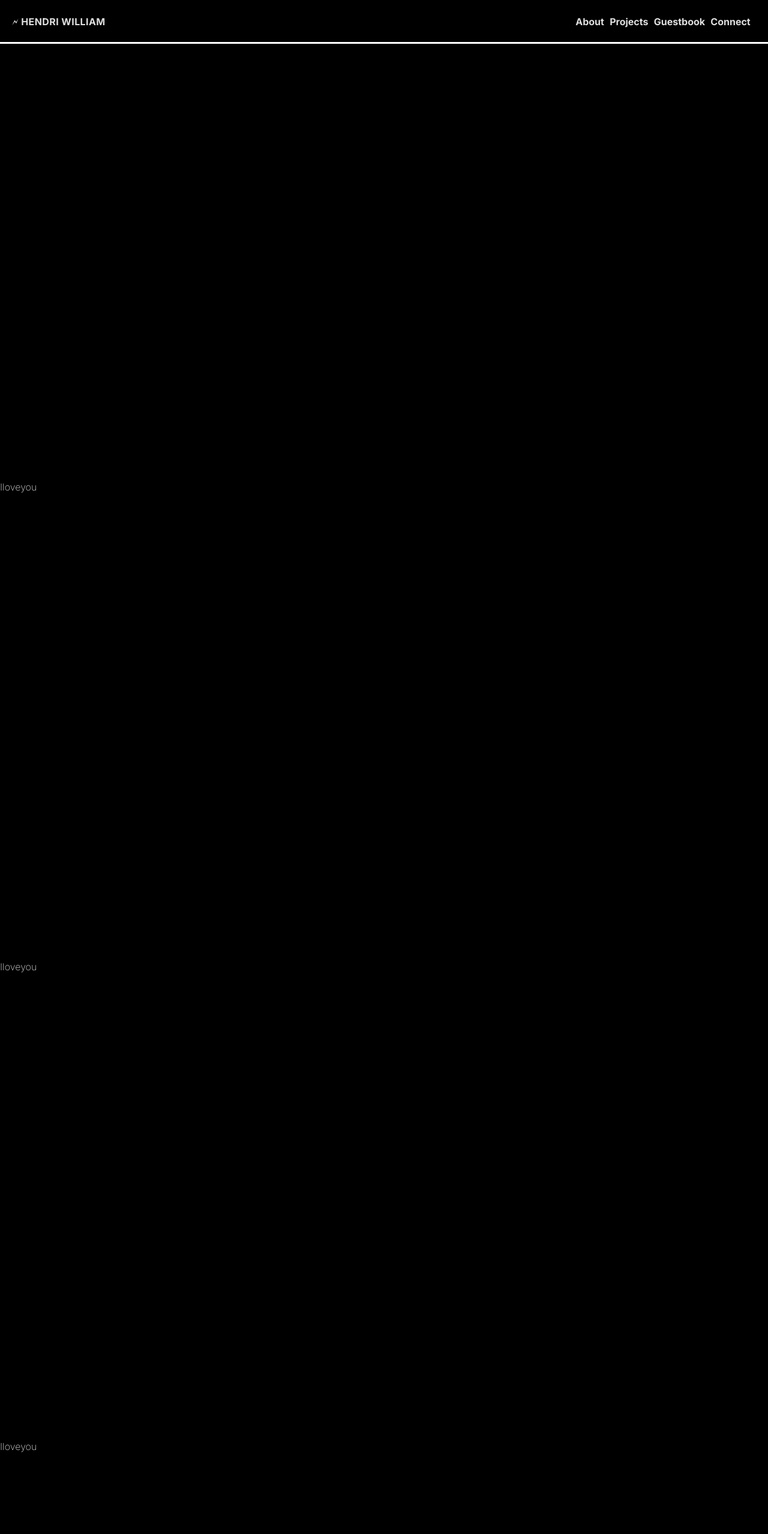
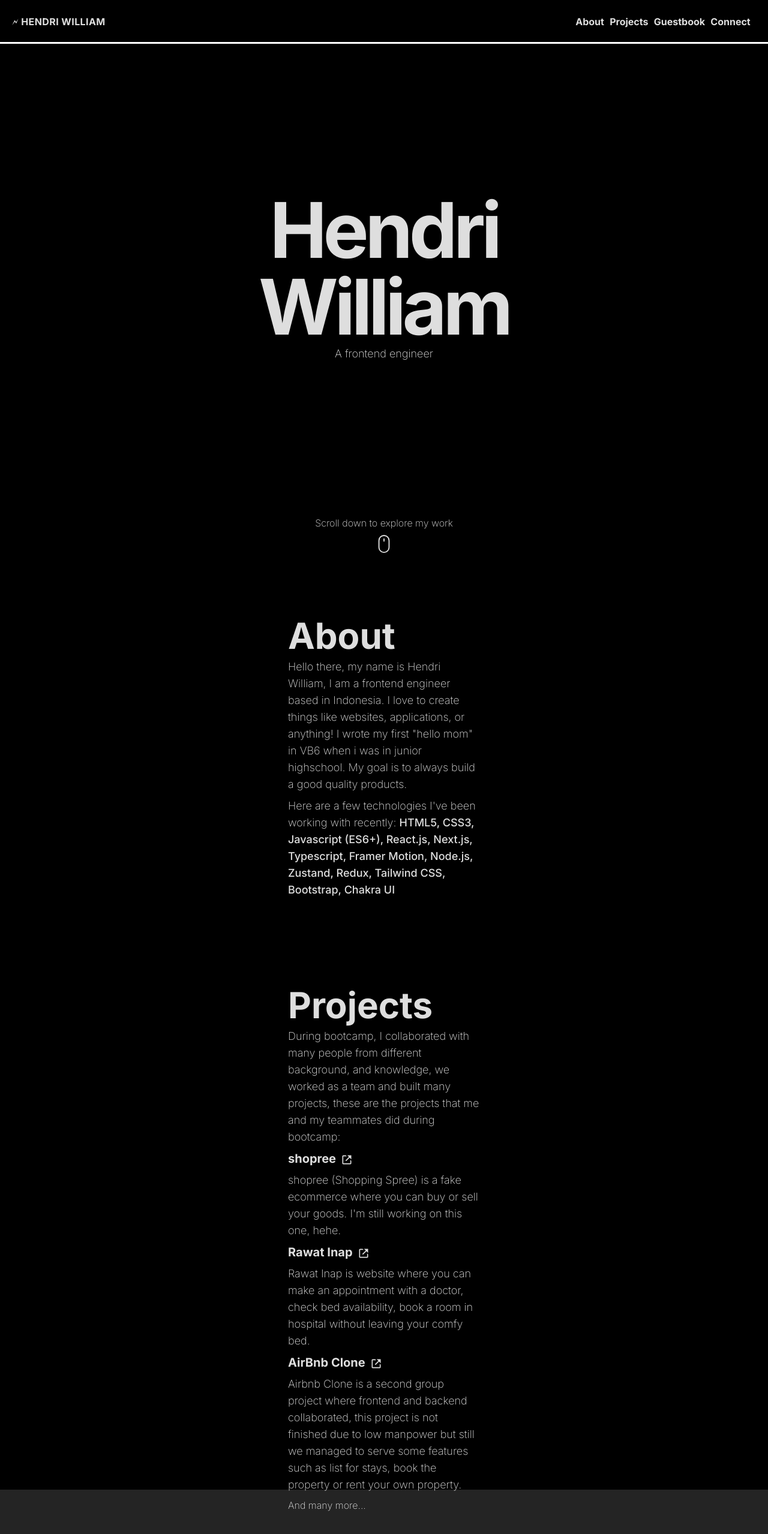
Before and after one commit to hendrywilliam/personal-website, a React (Vite) app: page / in a window 1280 px wide. Shown: the top 2558 px of the page at 60% size. After the commit the page ends 2522 px from the top, so only its background shows below. Built offline with nearby package versions, Linux system fonts and the light colour scheme.

Commit message:
wip: add some sections, and modify navbar

```diff
--- a/index.html
+++ b/index.html
@@ -10,7 +10,7 @@
       href="https://fonts.googleapis.com/css2?family=Inter:wght@100;200;300;400;500;700&display=swap"
       rel="stylesheet"
     />
-    <title>Vite + React + TS</title>
+    <title>Hendri William - @hendrywilliam</title>
   </head>
   <body>
     <div id="root"></div>
--- a/package.json
+++ b/package.json
@@ -11,7 +11,9 @@
   "dependencies": {
     "framer-motion": "^8.5.0",
     "react": "^18.2.0",
-    "react-dom": "^18.2.0"
+    "react-dom": "^18.2.0",
+    "react-icons": "^4.7.1",
+    "react-intersection-observer": "^9.4.1"
   },
   "devDependencies": {
     "@types/node": "^18.11.18",
--- a/src/components/Layout/MainLayout.tsx
+++ b/src/components/Layout/MainLayout.tsx
@@ -6,6 +6,8 @@ type MainLayoutProps = {
 
 export const MainLayout = ({ children }: MainLayoutProps) => {
   return (
-    <div className="min-h-screen min-w-screen h-max bg-black">{children}</div>
+    <div className="min-h-screen min-w-screen h-max bg-black scroll-smoth">
+      {children}
+    </div>
   );
 };
--- a/src/components/Navbar/Navbar.tsx
+++ b/src/components/Navbar/Navbar.tsx
@@ -4,14 +4,14 @@ export const Navbar = () => {
   const { scrollYProgress } = useScroll();
 
   return (
-    <div className="fixed top-0 w-full h-[70px] bg-black">
+    <div className="fixed top-0 w-full h-[70px] bg-black z-10">
       <div className="h-full w-full p-5 pt-6 flex ">
         <p className="flex-auto w-3/4 font-extrabold tracking-wide">
           🗲 HENDRI WILLIAM
         </p>
         <ul className="flex flex-row flex-auto w-1/4 justify-evenly text-center">
           <li>
-            <a href="" className="font-extrabold rounded-xl w-4">
+            <a href="#about" className="font-extrabold rounded-xl w-4">
               About
             </a>
           </li>
--- a/src/components/Navbar/index.ts
+++ b/src/components/Navbar/index.ts
@@ -1 +1 @@
-export * from "./Navbar";
+export * from "~/components/Navbar/Navbar";
--- a/src/pages/Home/Home.tsx
+++ b/src/pages/Home/Home.tsx
@@ -1,23 +1,120 @@
 import { Navbar } from "~/components";
 import { MainLayout } from "~/components";
+import { Container } from "./components";
+import { motion } from "framer-motion";
+import { BiLinkExternal } from "react-icons/bi";
+import { BsMouse } from "react-icons/bs";
 
 export const Home = () => {
   return (
     <>
       <MainLayout>
         <Navbar />
-        <div className="h-screen w-full">
-          <p>Iloveyou</p>
-        </div>
-        <div className="h-screen w-full">
-          <p>Iloveyou</p>
-        </div>
-        <div className="h-screen w-full">
-          <p>Iloveyou</p>
-        </div>
-        <div className="h-screen w-full">
-          <p>Iloveyou</p>
-        </div>
+        <Container styles="min-h-screen h-screen mt-16 px-64 pt-64 text-center">
+          <motion.h2
+            className="text-9xl font-extrabold tracking-tighter"
+            initial={{ opacity: 0, x: 150 }}
+            animate={{ opacity: 1, x: 0 }}
+            transition={{ duration: 2 }}
+          >
+            Hendri
+          </motion.h2>
+          <motion.h2
+            className="text-9xl font-extrabold tracking-tighter"
+            initial={{ opacity: 0, x: -150 }}
+            animate={{ opacity: 1, x: 0 }}
+            transition={{ duration: 2 }}
+          >
+            William
+          </motion.h2>
+          <motion.p
+            className="text-lg"
+            initial={{ opacity: 0, y: 50 }}
+            animate={{ opacity: 1, y: 0 }}
+            transition={{ duration: 2 }}
+          >
+            A frontend engineer
+          </motion.p>
+          <div className="mt-64 flex flex-col justify-center text-center items-center">
+            <p className="mb-2">Scroll down to explore my work</p>
+            <BsMouse size={30} />
+          </div>
+        </Container>
+        <Container
+          styles="min-h-screen h-screen w-full flex flex-col items-center justify-center"
+          id="about"
+        >
+          <div className="h-1/2 w-full flex flex-col items-center justify-center">
+            <div className="w-1/4">
+              <p className="text-6xl font-extrabold">About</p>
+              <p className="text-lg mt-2">
+                Hello there, my name is Hendri William, I am a frontend engineer
+                based in Indonesia. I love to create things like websites,
+                applications, or anything! I wrote my first "hello mom" in VB6
+                when i was in junior highschool. My goal is to always build a
+                good quality products.
+              </p>
+              <p className="text-lg mt-2">
+                Here are a few technologies I've been working with recently:{" "}
+                <span className="font-medium">
+                  HTML5, CSS3, Javascript (ES6+), React.js, Next.js, Typescript,
+                  Framer Motion, Node.js, Zustand, Redux, Tailwind CSS,
+                  Bootstrap, Chakra UI
+                </span>
+              </p>
+            </div>
+          </div>
+        </Container>
+        <Container
+          styles="min-h-screen h-screen mt-5 w-full flex flex-col items-center justify-center"
+          id="about"
+        >
+          <div className="h-1/2 w-full flex flex-col items-center justify-center">
+            <div className="w-1/4">
+              <p className="text-6xl font-extrabold">Projects</p>
+              <p className="text-lg mt-2">
+                During bootcamp, I collaborated with many people from different
+                background, and knowledge, we worked as a team and built many
+                projects, these are the projects that me and my teammates did
+                during bootcamp:
+              </p>
+              <p className="text-xl mt-2 font-bold flex">
+                shopree{" "}
+                <a href="https://github.com/hendrywilliam/shopree">
+                  <BiLinkExternal size={20} className={"ml-2 mt-1.5"} />
+                </a>
+              </p>
+              <p className="text-lg mt-2">
+                shopree (Shopping Spree) is a fake ecommerce where you can buy
+                or sell your goods. I'm still working on this one, hehe.
+              </p>
+              <p className="text-xl mt-2 font-bold flex">
+                Rawat Inap{" "}
+                <a href="https://github.com/KamarRS-App/FrontEnd">
+                  <BiLinkExternal size={20} className={"ml-2 mt-1.5"} />
+                </a>
+              </p>
+              <p className="text-lg mt-2">
+                Rawat Inap is website where you can make an appointment with a
+                doctor, check bed availability, book a room in hospital without
+                leaving your comfy bed.
+              </p>
+              <p className="text-xl mt-2 font-bold flex">
+                AirBnb Clone{" "}
+                <a href="https://github.com/Group-Project-3-Kelompok-5/PROJECT-FE/tree/main/my-airbnb">
+                  <BiLinkExternal size={20} className={"ml-2 mt-1.5"} />
+                </a>
+              </p>
+              <p className="text-lg mt-2">
+                Airbnb Clone is a second group project where frontend and
+                backend collaborated, this project is not finished due to low
+                manpower but still we managed to serve some features such as
+                list for stays, book the property or rent your own property.
+              </p>
+              <p className="mt-2">And many more...</p>
+            </div>
+          </div>
+        </Container>
       </MainLayout>
     </>
   );
--- /dev/null
+++ b/src/pages/Home/components/Container.tsx
@@ -0,0 +1,13 @@
+type ContainerProps = {
+  children: React.ReactNode;
+  styles: string;
+  id?: string;
+};
+
+export const Container = ({ children, styles, id }: ContainerProps) => {
+  return (
+    <div id={id} className={styles}>
+      {children}
+    </div>
+  );
+};
--- /dev/null
+++ b/src/pages/Home/components/index.ts
@@ -0,0 +1 @@
+export * from "./Container";
```
Also changed, not shown: src/pages/Guestbook/index.ts (renamed from src/pages/Guestbook/index.tsx), src/pages/Home/index.ts (renamed from src/pages/Home/index.tsx), 1 other file (tests, documents, lock files or other folders).
